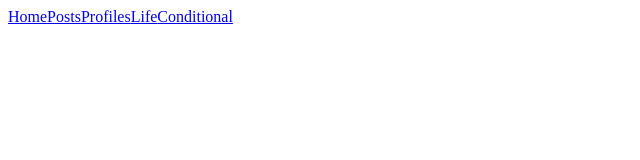
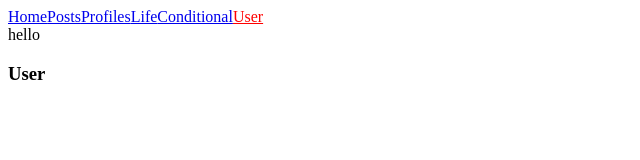
Before and after one commit to asteriasandippal/the-complete-react-fullstack-course, a React (Create React App) app in the folder reactlifecycles/: page /user in a window 1280 px wide. Shown: the top 160 px of the page, without its empty margins (0-640 px from the left). Built offline with nearby package versions, Linux system fonts and the light colour scheme; the HTML template or start-up script is replaced by a standard one.

Commit message:
Adds High Order Component More Advance

```diff
--- a/reactlifecycles/src/App.js
+++ b/reactlifecycles/src/App.js
@@ -16,6 +16,7 @@ import PostsDetails from './containers/PostDetails';
 import Profiles from './containers/Profiles';
 import LifeCycles from './containers/LifeCycles';
 import Conditional from './containers/Conditional';
+import User from './containers/User';
 
 class App extends Component {
   render() {
@@ -49,6 +50,11 @@ class App extends Component {
               activeStyle={{color: 'red'}}
               activeClassName="selected"
             >Conditional</NavLink>
+            <NavLink
+              to="/user"
+              activeStyle={{color: 'red'}}
+              activeClassName="selected"
+            >User</NavLink>
           </header>
           <Switch>
             {/* <Redirect from="/profiles" to="/"/> */}
@@ -58,6 +64,7 @@ class App extends Component {
             <Route path='/profiles' component={Profiles} />
             <Route path='/life' component={LifeCycles} />
             <Route path='/conditional' component={Conditional} />
+            <Route path='/user' component={User} />
           </Switch>
         </div>
       </BrowserRouter>
--- /dev/null
+++ b/reactlifecycles/src/containers/User.jsx
@@ -0,0 +1,16 @@
+import React, { Component } from 'react';
+import UserHoc from '../hoc/UserHoc';
+
+class User extends Component {
+  render() {
+      console.log(this.props);
+    return (
+      <div className="User">
+        <h3>User</h3>
+
+      </div>
+    );
+  }
+}
+
+export default UserHoc(User, 'hello');
--- /dev/null
+++ b/reactlifecycles/src/hoc/UserHoc.jsx
@@ -0,0 +1,13 @@
+import React from 'react';
+
+const UserHoc = (WrapperComponent, content) => {
+    return (props) => (
+      <div className="UserHoc">
+      {console.log(props)}
+        {content}
+        <WrapperComponent {...props}/>
+      </div>
+    );
+}
+
+export default UserHoc;
```
